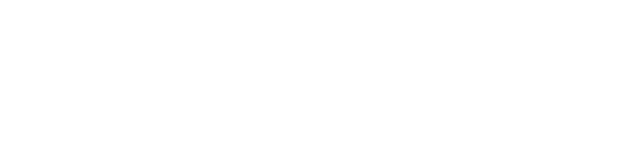
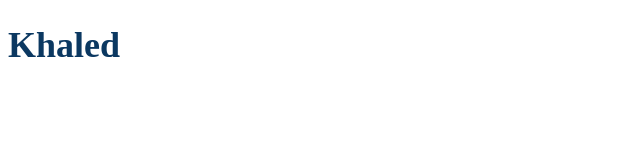
Before and after one commit to ReDI-School/hello-html-and-css-world, a plain HTML site: page khaled.html in a window 1280 px wide. Shown: the whole page, without its empty margins (0-640 px from the left). Drawn offline with Linux system fonts and the light colour scheme.

Commit message:
add title to each page and base.css

```diff
--- a/khaled.html
+++ b/khaled.html
@@ -1,9 +1,11 @@
 <!DOCTYPE html>
 <html>
   <head>
-    <title></title>
+    <title>Khaled</title>
+    <link rel="stylesheet" type="text/css" href="stylesheets/base.css">
     <link rel="stylesheet" type="text/css" href="stylesheets/khaled.css">
   </head>
   <body>
+    <h1>Khaled</h1>
   </body>
 </html>
--- /dev/null
+++ b/stylesheets/base.css
@@ -0,0 +1,6 @@
+h1 {
+  color: #0B3861;
+  font-size: 36px;
+  sans-serif;
+  padding-bottom: 10px;
+}
```
Also changed, not shown: ibrahim.html (+3 -1 lines), index.html (+2 -0 lines), mohammed.html (+3 -1 lines), nkentso.html (+3 -1 lines), rami.html (+3 -1 lines), tarig.html (+3 -1 lines).
